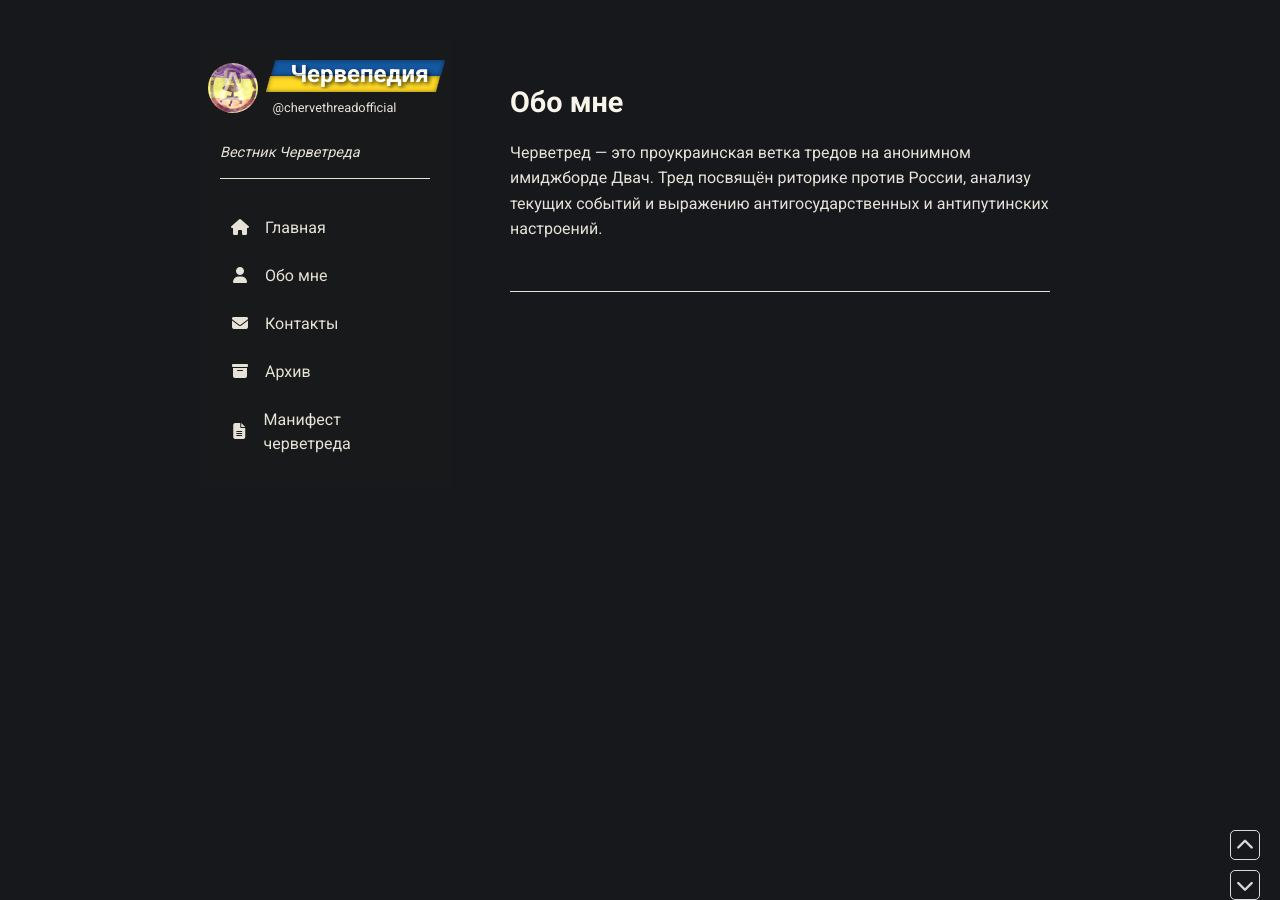
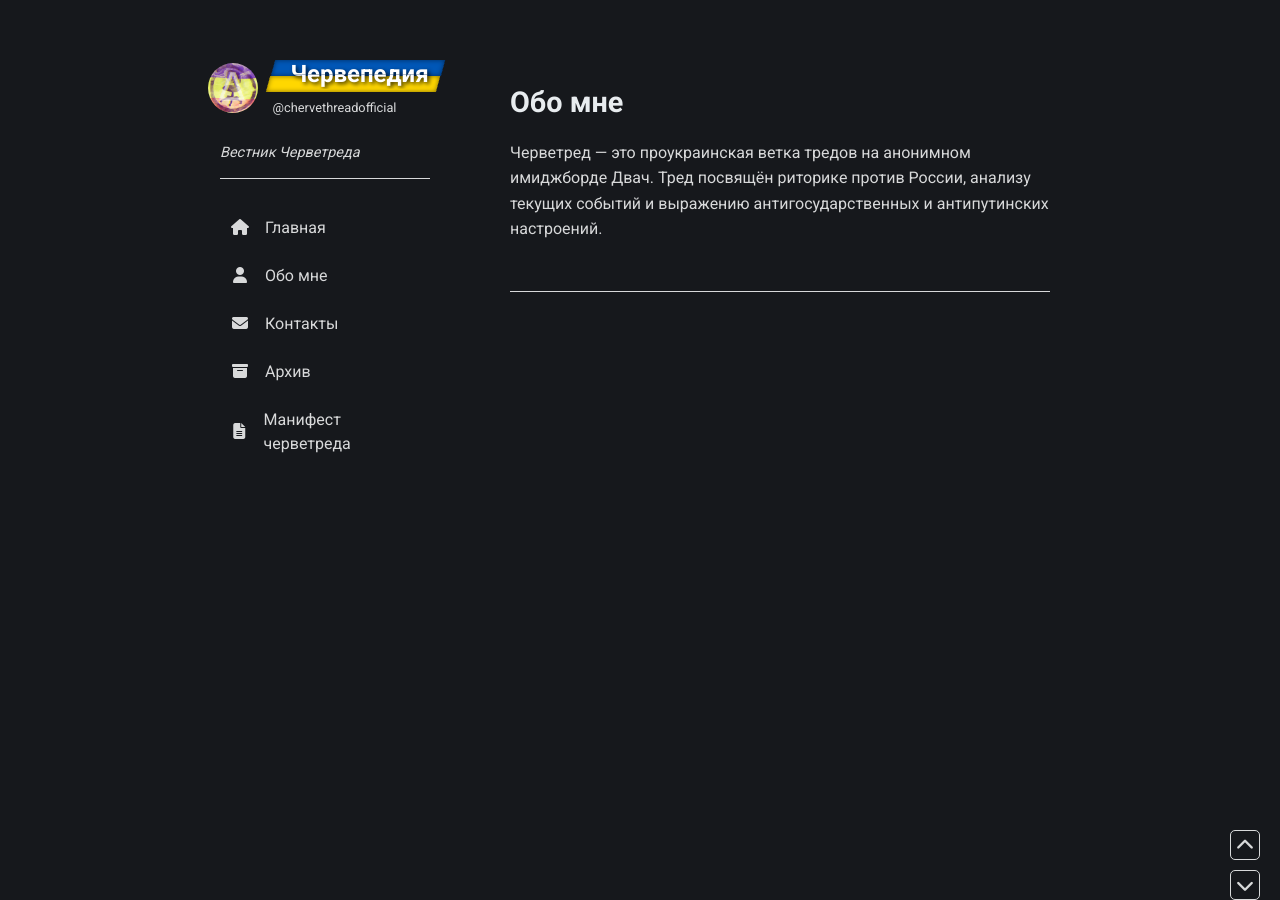
Before and after one commit to chervepediya/chervepediya.github.io, a Jekyll site: the page built from about.md, in a window 1280 px wide and 900 px high. Built offline with Jekyll 4.4.1, drawn with Linux system fonts in a browser that asks for light colours; nearby versions of some CDN libraries; a script that is not in the unit is left out.

Commit message:
Update styles.css

```diff
--- a/assets/css/styles.css
+++ b/assets/css/styles.css
@@ -1,7 +1,3 @@
-/* Сепия применяется только к содержимому */
-.content-wrapper {
-    filter: sepia(0.2);
-}
 
 body {
     background-color: #16181C;
```
